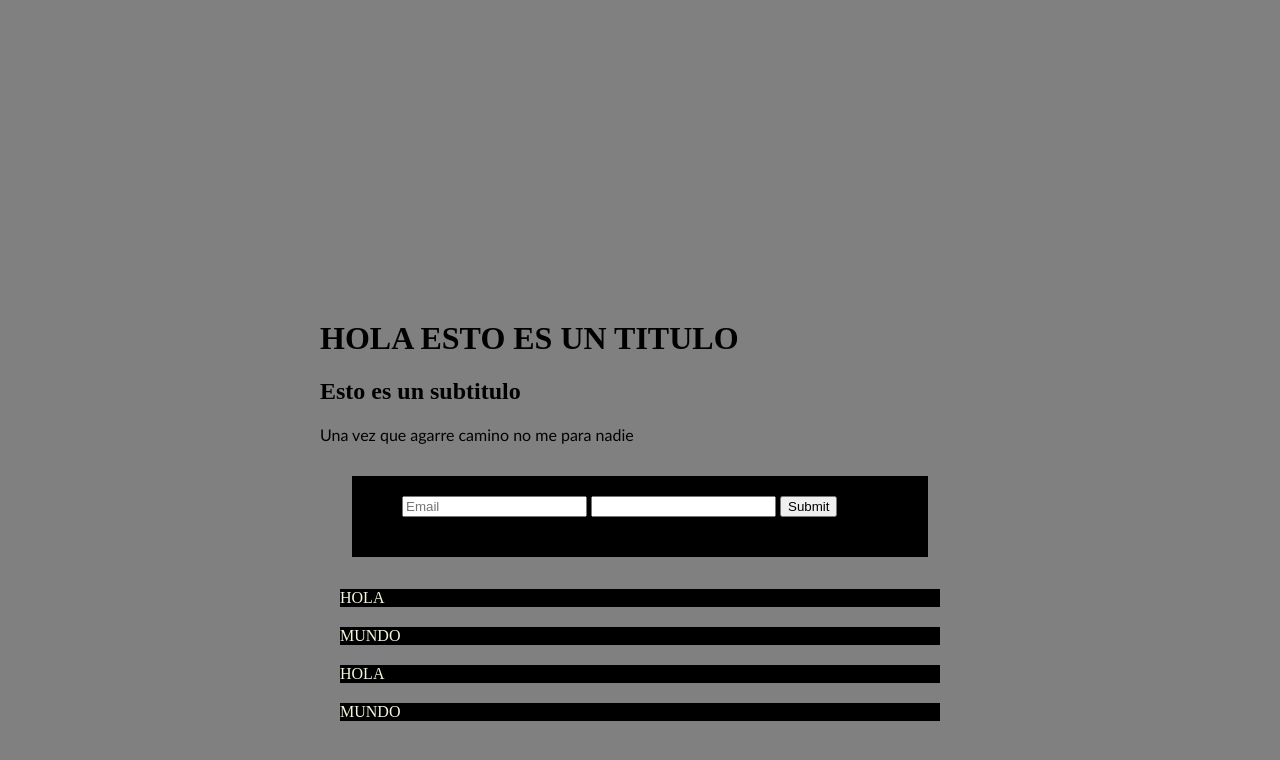
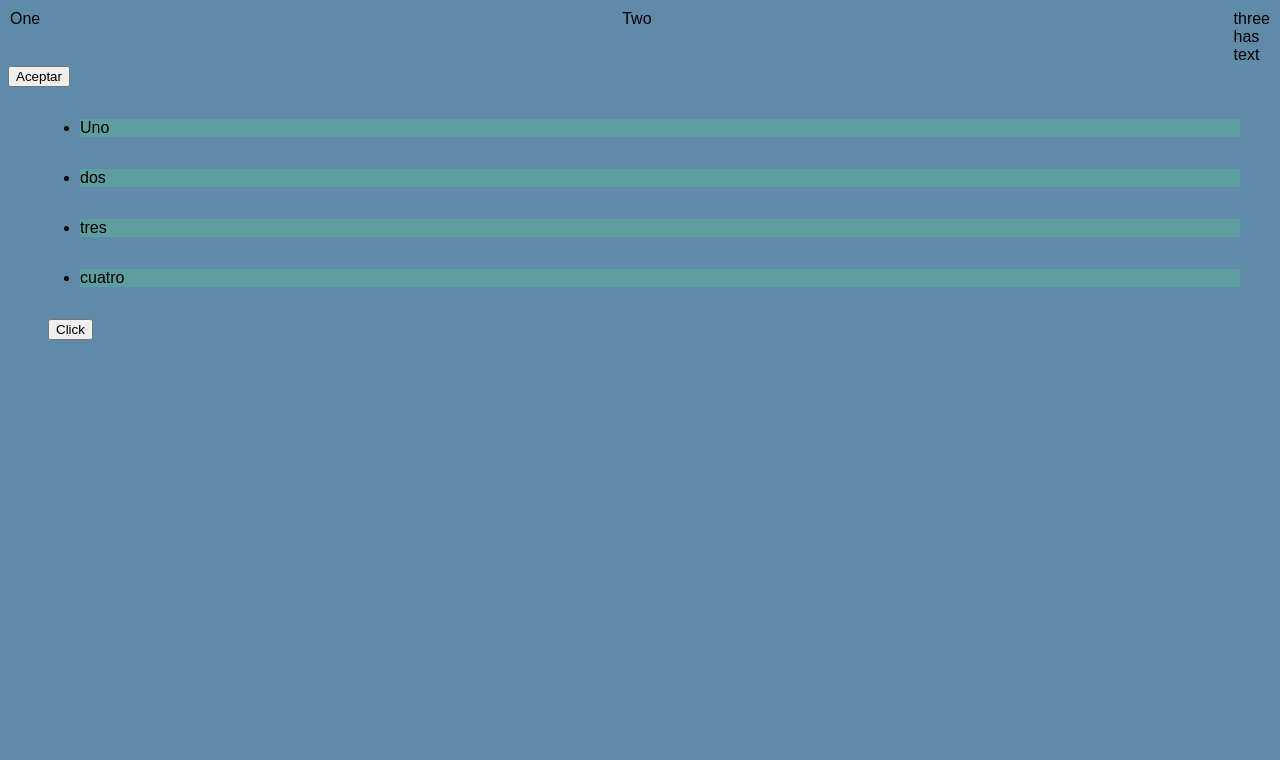
Before and after one commit to IFisma/Repodos, a plain HTML site: page index.html in a window 1280 px wide. Drawn offline with Linux system fonts and the light colour scheme.

Commit message:
actualizacion

```diff
--- a/Estilo.css
+++ b/Estilo.css
@@ -1,21 +1,25 @@
 body{
-    margin: 25%;
-    padding: 0%;
-    background-color: gray;
+    background-color: rgb(96,139,168);
+    font-family:sans-serif;
+}
+.Box{
+    border: 2px dotted rgb(96, 139, 168);
+    display: flex ;
+    justify-content: space-between;
 
 }
-p{
-    font-family: 'Gill Sans', 'Gill Sans MT', Calibri, 'Trebuchet MS', sans-serif;
-    color: black;
+.box{
+    color: aliceblue;
+    border : 2px solid rgb(96,139,168);
+    border-radius: 5px;
+    background-color: rgb(96,139,168/0.2);
+    padding: 1em;
 }
-.formulario{
-    margin: 5%;
-    padding: 20px 30px 40px 50px;
-    background-color: black;
-    justify-content: end;
+button:hover {
+    background-color: grey
+
 }
-.box{
-    background-color: black;
-    margin: 20px;
-    color: beige;
+form li{
+    background-color: cadetblue;
+    margin: 2em;
 }
--- a/index.html
+++ b/index.html
@@ -7,19 +7,20 @@
     <title>Otro espacio mas</title>
 </head>
 <body>
-
-    <div><h1>HOLA ESTO ES UN TITULO</h1></div>
-    <div><h2>Esto es un subtitulo</h2></div>
-    <div><p>Una vez que agarre camino no me para nadie</p></div>
+    <div class="Box">
+    <div>One</div>
+    <div>Two</div>
+    <div>three <br>has <br>text</div>
+    </div>
+    <button class="boton">Aceptar</button>
+    <form action="">
+        <ul>
+            <li>Uno</li>
+            <li>dos</li>
+            <li>tres</li>
+            <li>cuatro</li>
+            <button>Click</button>
+        </ul>
+    </form>
     </body>
-    <form class="formulario">
-    <input class="text"text" placeholder="Email">
-    <input type="password" name="" id="">
-    <input type="submit">
-    </form>
-
-    <div class="box">HOLA</div>
-    <div class="box">MUNDO</div>
-    <div class="box">HOLA</div>
-    <div class="box">MUNDO</div>
-</html>
+    </html>
```
